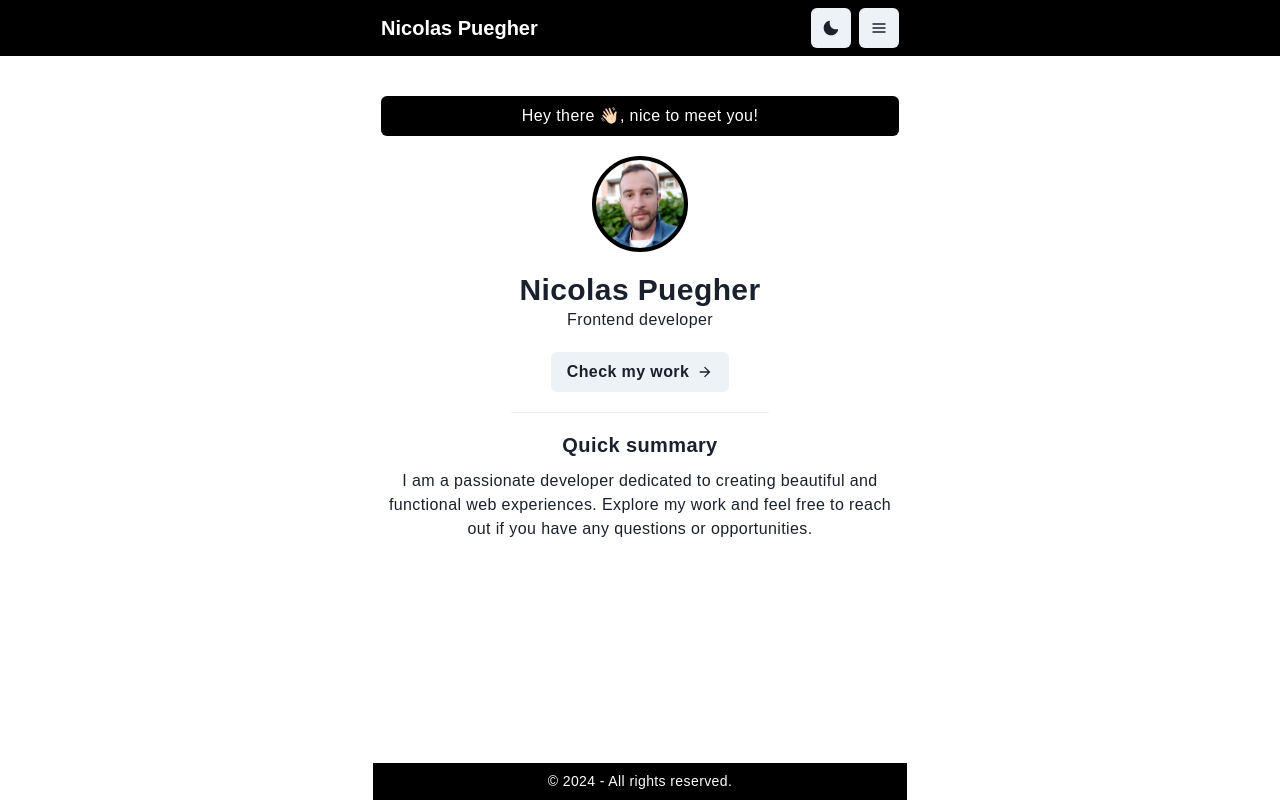
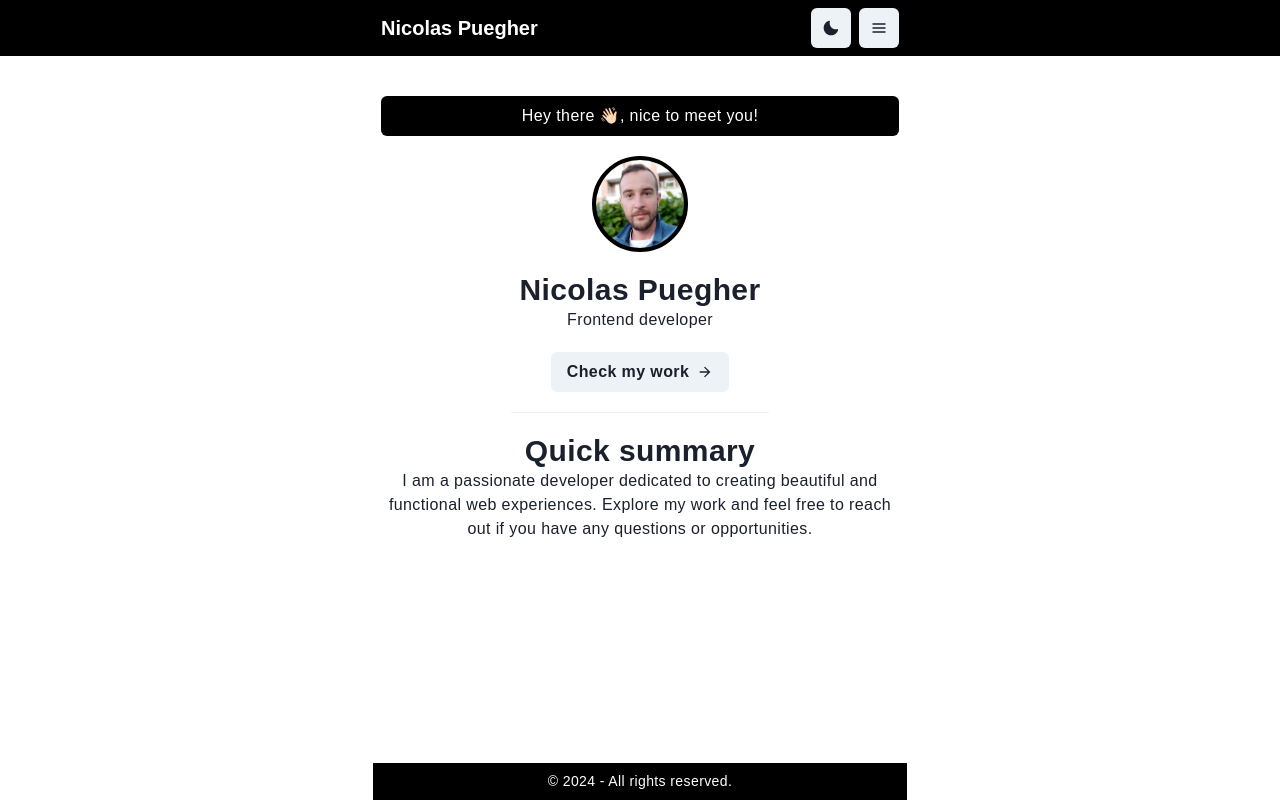
Before and after one commit to nicoPuegher/portfolio, a React (Vite) app: page / in a window 1280 px wide. Built offline with nearby package versions, Linux system fonts and the light colour scheme.

Commit message:
Modify section layout to not manage padding or margin

```diff
--- a/src/layouts/section.jsx
+++ b/src/layouts/section.jsx
@@ -2,10 +2,10 @@ import React from 'react';
 import { Box, Heading } from '@chakra-ui/react';
 import PropTypes from 'prop-types';
 
-export default function Section({ mb = 0, title, children }) {
+export default function Section({ title, children }) {
 	return (
-		<Box as="section" mb={mb} textAlign="center">
-			<Heading as="h2" size="md" mb={3}>
+		<Box as="section" textAlign="center">
+			<Heading as="h2" size="lg">
 				{title}
 			</Heading>
 			{children}
@@ -13,7 +13,6 @@ export default function Section({ mb = 0, title, children }) {
 	);
 }
 Section.propTypes = {
-	mb: PropTypes.number,
 	title: PropTypes.string.isRequired,
 	children: PropTypes.node.isRequired,
 };
```
